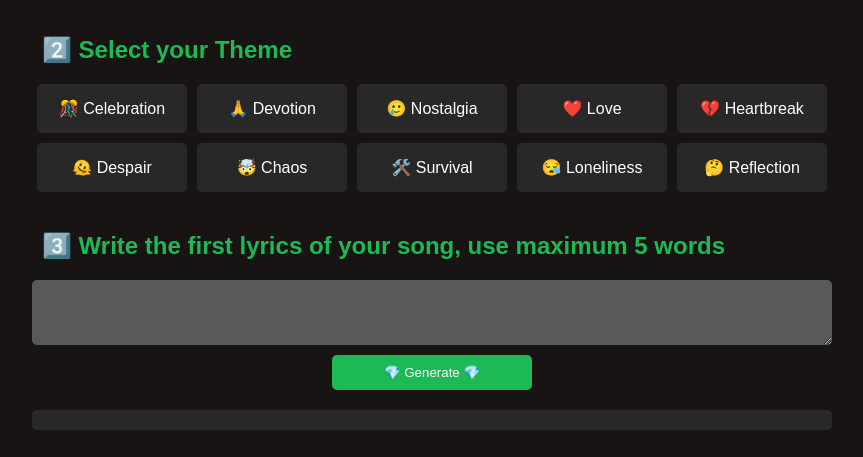
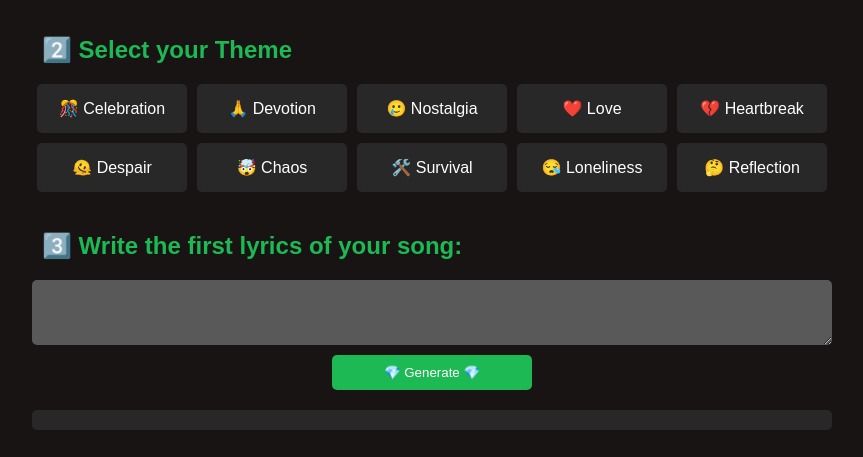
Before and after one commit to ThomaSato/ThomaSato.github.io, a Flask app: page /transformer in a window 1280 px wide. Shown: the part 405-862 px from the top of the page, without its empty margins (208-1071 px from the left). Run offline with Flask 3, Linux system fonts and the light colour scheme.

Commit message:
la der des ders

```diff
--- a/templates/transformer.html
+++ b/templates/transformer.html
@@ -222,7 +222,7 @@
             <div class="box theme" data-theme="Reflection">🤔 Reflection</div>
         </div>
 
-        <h2>3️⃣ Write the first lyrics of your song, use maximum 5 words</h2>
+        <h2>3️⃣ Write the first lyrics of your song:</h2>
         <div class="description-container">
             <textarea id="description" maxlength="100" rows="3"></textarea>
             <button id="generate-btn" onclick="generateSong()">💎 Generate 💎</button>
```
